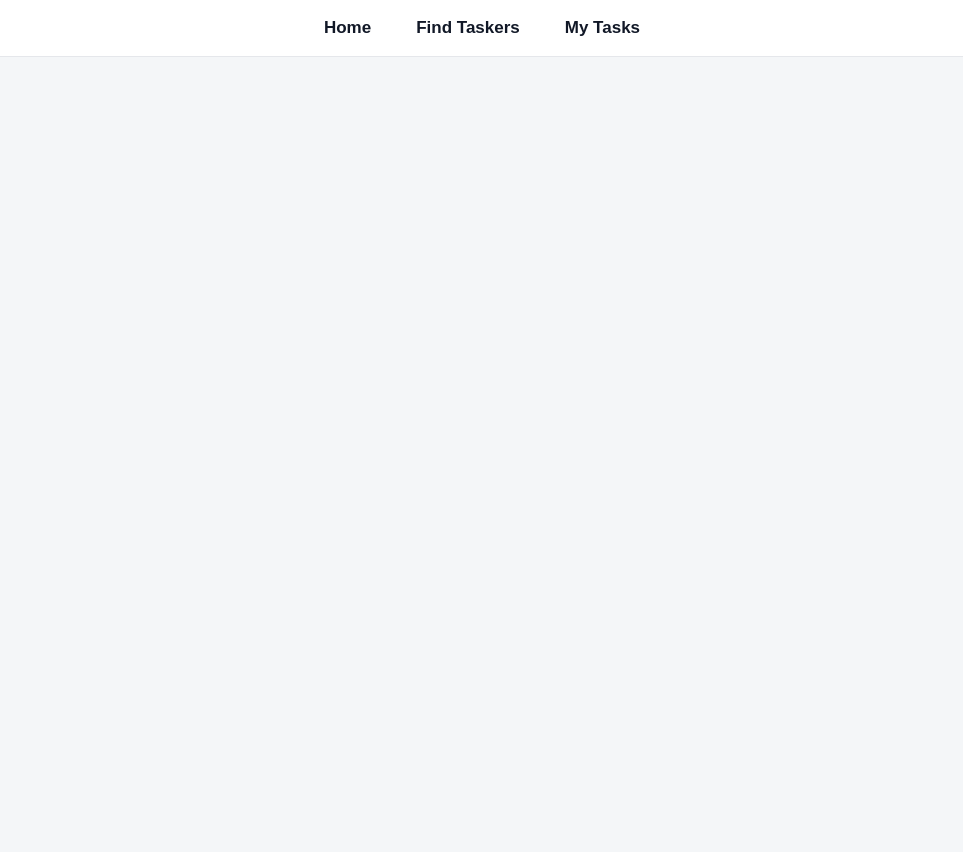
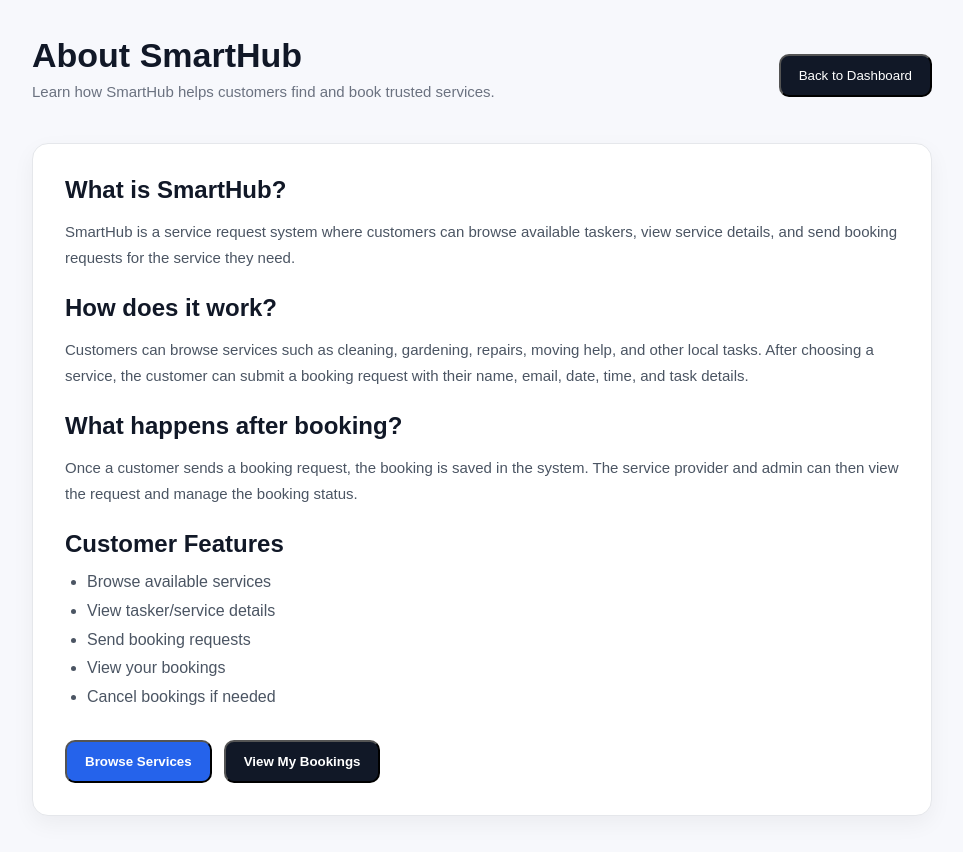
Before and after one commit to ayushx06/SmartHub-Service-request-system, a React (Vite) app: page /customer/about in a window 1280 px wide. Shown: the whole page, without its empty margins (158-1121 px from the left). Before the commit the page ends 800 px from the top, so only its background shows below. Built offline with nearby package versions, Linux system fonts and the light colour scheme.

Commit message:
added about us page content

```diff
--- a/package.json
+++ b/package.json
@@ -10,6 +10,7 @@
     "preview": "vite preview"
   },
   "dependencies": {
+    "firebase": "^12.13.0",
     "react": "^19.2.6",
     "react-dom": "^19.2.6",
     "react-router-dom": "^7.15.0"
--- a/src/App.css
+++ b/src/App.css
@@ -210,6 +210,7 @@
     flex-direction: column;
   }
 }
+
 /* ============================= */
 /* BROWSE SERVICES PAGE DESIGN */
 /* ============================= */
@@ -364,28 +365,38 @@
     width: 100%;
   }
 }
-/* Customer top navbar */
+
+/* ============================= */
+/* CLEAN CUSTOMER TOP NAVBAR */
+/* ============================= */
+
 .customer-navbar {
   width: 100%;
   background: #ffffff;
-  padding: 18px 40px;
+  padding: 14px 20px;
   display: flex;
   justify-content: center;
   align-items: center;
-  gap: 45px;
+  gap: 18px;
   border-bottom: 1px solid #e5e7eb;
+  box-shadow: 0 2px 10px rgba(0, 0, 0, 0.04);
 }
 
 .customer-navbar a {
   text-decoration: none;
-  color: #111827;
-  font-size: 17px;
+  color: #374151;
+  font-size: 16px;
   font-weight: 700;
+  padding: 10px 18px;
+  border-radius: 999px;
+  transition: 0.2s ease;
 }
 
 .customer-navbar a:hover {
+  background: #eef4ff;
   color: #2563eb;
 }
+
 /* ============================= */
 /* MY BOOKINGS PAGE DESIGN */
 /* ============================= */
@@ -601,7 +612,19 @@
   .back-dashboard-btn {
     width: 100%;
   }
+
+  .customer-navbar {
+    gap: 8px;
+    padding: 12px 10px;
+    flex-wrap: wrap;
+  }
+
+  .customer-navbar a {
+    font-size: 14px;
+    padding: 8px 12px;
+  }
 }
+
 /* ============================= */
 /* SERVICE DETAILS PAGE DESIGN */
 /* ============================= */
@@ -767,6 +790,7 @@
     width: 100%;
   }
 }
+
 /* ============================= */
 /* BOOK SERVICE PAGE DESIGN */
 /* ============================= */
@@ -973,3 +997,103 @@
     width: 100%;
   }
 }
+/* ============================= */
+/* ABOUT PAGE DESIGN */
+/* ============================= */
+
+.about-page {
+  min-height: 100vh;
+  background: #f7f8fc;
+  padding: 36px;
+}
+
+.about-header {
+  max-width: 900px;
+  margin: 0 auto 28px;
+  display: flex;
+  justify-content: space-between;
+  align-items: center;
+}
+
+.about-header h1 {
+  margin: 0;
+  font-size: 34px;
+  color: #111827;
+}
+
+.about-header p {
+  margin-top: 8px;
+  color: #6b7280;
+  font-size: 15px;
+}
+
+.about-card {
+  max-width: 900px;
+  margin: 0 auto;
+  background: #ffffff;
+  border: 1px solid #e5e7eb;
+  border-radius: 16px;
+  padding: 32px;
+  box-shadow: 0 8px 22px rgba(0, 0, 0, 0.05);
+}
+
+.about-card h2 {
+  margin-top: 24px;
+  margin-bottom: 10px;
+  color: #111827;
+  font-size: 24px;
+}
+
+.about-card h2:first-child {
+  margin-top: 0;
+}
+
+.about-card p {
+  color: #4b5563;
+  line-height: 1.7;
+  font-size: 15px;
+}
+
+.about-card ul {
+  margin-top: 10px;
+  padding-left: 22px;
+  color: #4b5563;
+  line-height: 1.8;
+}
+
+.about-actions {
+  margin-top: 28px;
+  display: flex;
+  gap: 12px;
+}
+
+.about-actions button {
+  border-radius: 10px;
+  padding: 12px 18px;
+  font-weight: bold;
+}
+
+@media (max-width: 700px) {
+  .about-page {
+    padding: 22px;
+  }
+
+  .about-header {
+    flex-direction: column;
+    align-items: flex-start;
+    gap: 16px;
+  }
+
+  .about-card {
+    padding: 24px;
+  }
+
+  .about-actions {
+    flex-direction: column;
+  }
+
+  .about-actions button,
+  .back-dashboard-btn {
+    width: 100%;
+  }
+}
--- a/src/App.jsx
+++ b/src/App.jsx
@@ -1,5 +1,5 @@
 import { BrowserRouter, Routes, Route } from "react-router-dom";
-import Navbar from "./components/Navbar";
+import AboutPage from "./pages/customer/AboutPage";
 import CustomerDashboard from "./pages/customer/CustomerDashboard";
 import BrowseServices from "./pages/customer/BrowseServices";
 import ServiceDetails from "./pages/customer/ServiceDetails";
@@ -9,7 +9,7 @@ import MyBookings from "./pages/customer/MyBookings";
 function App() {
   return (
     <BrowserRouter>
-      <Navbar />
+
 
       <Routes>
         <Route path="/" element={<CustomerDashboard />} />
@@ -18,6 +18,7 @@ function App() {
         <Route path="/customer/service/:id" element={<ServiceDetails />} />
         <Route path="/customer/book/:id" element={<BookService />} />
         <Route path="/customer/bookings" element={<MyBookings />} />
+        <Route path="/customer/about" element={<AboutPage />} />
       </Routes>
     </BrowserRouter>
   );
--- a/src/components/Navbar.jsx
+++ /dev/null
@@ -1,13 +0,0 @@
-import { Link } from "react-router-dom";
-
-function CustomerNavbar() {
-  return (
-    <nav className="customer-navbar">
-      <Link to="/customer/dashboard">Home</Link>
-      <Link to="/customer/services">Find Taskers</Link>
-      <Link to="/customer/bookings">My Tasks</Link>
-    </nav>
-  );
-}
-
-export default CustomerNavbar;
--- /dev/null
+++ b/src/firebase.js
@@ -0,0 +1,15 @@
+import { initializeApp } from "firebase/app";
+import { getFirestore } from "firebase/firestore";
+
+const firebaseConfig = {
+    apiKey: "AIzaSyAvF2j6Keo90Dbgm4L92PK2DujyFqWT8cw",
+    authDomain: "smarthub-39d0e.firebaseapp.com",
+    projectId: "smarthub-39d0e",
+    storageBucket: "smarthub-39d0e.firebasestorage.app",
+    messagingSenderId: "551834144328",
+    appId: "1:551834144328:web:cfcc5c7e16c3417e4a127d"
+  };
+
+const app = initializeApp(firebaseConfig);
+
+export const db = getFirestore(app);
--- /dev/null
+++ b/src/pages/customer/AboutPage.jsx
@@ -0,0 +1,65 @@
+import { Link } from "react-router-dom";
+
+function AboutPage() {
+  return (
+    <div className="about-page">
+      <div className="about-header">
+        <div>
+          <h1>About SmartHub</h1>
+          <p>
+            Learn how SmartHub helps customers find and book trusted services.
+          </p>
+        </div>
+
+        <Link to="/customer/dashboard">
+          <button className="back-dashboard-btn">Back to Dashboard</button>
+        </Link>
+      </div>
+
+      <div className="about-card">
+        <h2>What is SmartHub?</h2>
+        <p>
+          SmartHub is a service request system where customers can browse
+          available taskers, view service details, and send booking requests for
+          the service they need.
+        </p>
+
+        <h2>How does it work?</h2>
+        <p>
+          Customers can browse services such as cleaning, gardening, repairs,
+          moving help, and other local tasks. After choosing a service, the
+          customer can submit a booking request with their name, email, date,
+          time, and task details.
+        </p>
+
+        <h2>What happens after booking?</h2>
+        <p>
+          Once a customer sends a booking request, the booking is saved in the
+          system. The service provider and admin can then view the request and
+          manage the booking status.
+        </p>
+
+        <h2>Customer Features</h2>
+        <ul>
+          <li>Browse available services</li>
+          <li>View tasker/service details</li>
+          <li>Send booking requests</li>
+          <li>View your bookings</li>
+          <li>Cancel bookings if needed</li>
+        </ul>
+
+        <div className="about-actions">
+          <Link to="/customer/services">
+            <button className="book-service-btn">Browse Services</button>
+          </Link>
+
+          <Link to="/customer/bookings">
+            <button className="dark-btn">View My Bookings</button>
+          </Link>
+        </div>
+      </div>
+    </div>
+  );
+}
+
+export default AboutPage;
--- a/src/pages/customer/BookService.jsx
+++ b/src/pages/customer/BookService.jsx
@@ -1,6 +1,8 @@
 import { Link, useParams } from "react-router-dom";
 import { useState } from "react";
 import sampleServices from "../../data/sampleServices";
+import { collection, addDoc, serverTimestamp } from "firebase/firestore";
+import { db } from "../../firebase";
 
 function BookService() {
   const { id } = useParams();
@@ -26,11 +28,15 @@ function BookService() {
     });
   }
 
-  function handleSubmit(event) {
+  async function handleSubmit(event) {
     event.preventDefault();
 
+    if (!service) {
+      setMessage("Service not found.");
+      return;
+    }
+
     const newBooking = {
-      id: Date.now(),
       serviceId: service.id,
       serviceTitle: service.title,
       providerName: service.providerName,
@@ -40,14 +46,11 @@ function BookService() {
       time: booking.time,
       notes: booking.notes,
       status: "Pending",
+      createdAt: serverTimestamp(),
     };
 
-    const existingBookings =
-      JSON.parse(localStorage.getItem("customerBookings")) || [];
-
-    const updatedBookings = [...existingBookings, newBooking];
-
-    localStorage.setItem("customerBookings", JSON.stringify(updatedBookings));
+    try {
+      await addDoc(collection(db, "bookings"), newBooking);
 
       setMessage("Booking request submitted successfully!");
 
@@ -58,6 +61,10 @@ function BookService() {
         time: "",
         notes: "",
       });
+    } catch (error) {
+      console.error("Error saving booking:", error);
+      setMessage("Booking was not saved. Please try again.");
+    }
   }
 
   if (!service) {
--- a/src/pages/customer/CustomerDashboard.jsx
+++ b/src/pages/customer/CustomerDashboard.jsx
@@ -23,17 +23,11 @@ function CustomerDashboard() {
       <main className="dashboard-main">
         {/* Top Bar */}
         <header className="topbar">
-          <input
-            type="text"
-            placeholder="Search taskers, services, bookings..."
-          />
+
 
           <div className="user-profile">
-            <div className="avatar">CU</div>
-            <div>
-              <strong>Customer User</strong>
-              <p>Customer</p>
-            </div>
+
+
           </div>
         </header>
 
@@ -57,6 +51,9 @@ function CustomerDashboard() {
             <Link to="/customer/bookings">
               <button className="dark-btn">View My Tasks</button>
             </Link>
+            <Link to="/customer/about">
+  <button>About SmartHub</button>
+</Link>
           </div>
         </div>
       </main>
--- a/src/pages/customer/MyBookings.jsx
+++ b/src/pages/customer/MyBookings.jsx
@@ -1,30 +1,64 @@
 import { Link } from "react-router-dom";
 import { useEffect, useState } from "react";
+import {
+  collection,
+  getDocs,
+  deleteDoc,
+  doc,
+  query,
+  orderBy,
+} from "firebase/firestore";
+import { db } from "../../firebase";
 
 function MyBookings() {
   const [bookings, setBookings] = useState([]);
+  const [message, setMessage] = useState("");
+
+  async function getBookings() {
+    try {
+      const bookingsQuery = query(
+        collection(db, "bookings"),
+        orderBy("createdAt", "desc")
+      );
+
+      const querySnapshot = await getDocs(bookingsQuery);
+
+      const savedBookings = querySnapshot.docs.map((document) => ({
+        id: document.id,
+        ...document.data(),
+      }));
+
+      setBookings(savedBookings);
+    } catch (error) {
+      console.error("Error loading bookings:", error);
+      setMessage("Could not load bookings.");
+    }
+  }
 
   useEffect(() => {
-    const savedBookings =
-      JSON.parse(localStorage.getItem("customerBookings")) || [];
-
-    setBookings(savedBookings);
+    getBookings();
   }, []);
 
-  function cancelBooking(id) {
-    const updatedBookings = bookings.map((booking) => {
-      if (booking.id === id) {
-        return {
-          ...booking,
-          status: "Cancelled",
-        };
-      }
+  async function cancelBooking(id) {
+    const confirmCancel = window.confirm(
+      "Are you sure you want to cancel this booking?"
+    );
 
-      return booking;
-    });
+    if (!confirmCancel) {
+      return;
+    }
 
-    setBookings(updatedBookings);
-    localStorage.setItem("customerBookings", JSON.stringify(updatedBookings));
+    try {
+      await deleteDoc(doc(db, "bookings", id));
+
+      const updatedBookings = bookings.filter((booking) => booking.id !== id);
+
+      setBookings(updatedBookings);
+      setMessage("Booking cancelled and removed from database.");
+    } catch (error) {
+      console.error("Error cancelling booking:", error);
+      setMessage("Could not cancel booking.");
+    }
   }
 
   return (
@@ -39,6 +73,8 @@ function MyBookings() {
           <button className="back-dashboard-btn">Back to Dashboard</button>
         </Link>
       </div>
+
+      {message && <p className="success-message">{message}</p>}
 
       {bookings.length === 0 ? (
         <div className="empty-booking-card">
```
Also changed, not shown: 1 other file (tests, documents, lock files or other folders). Lines whose indentation alone changed are shown as unchanged.
